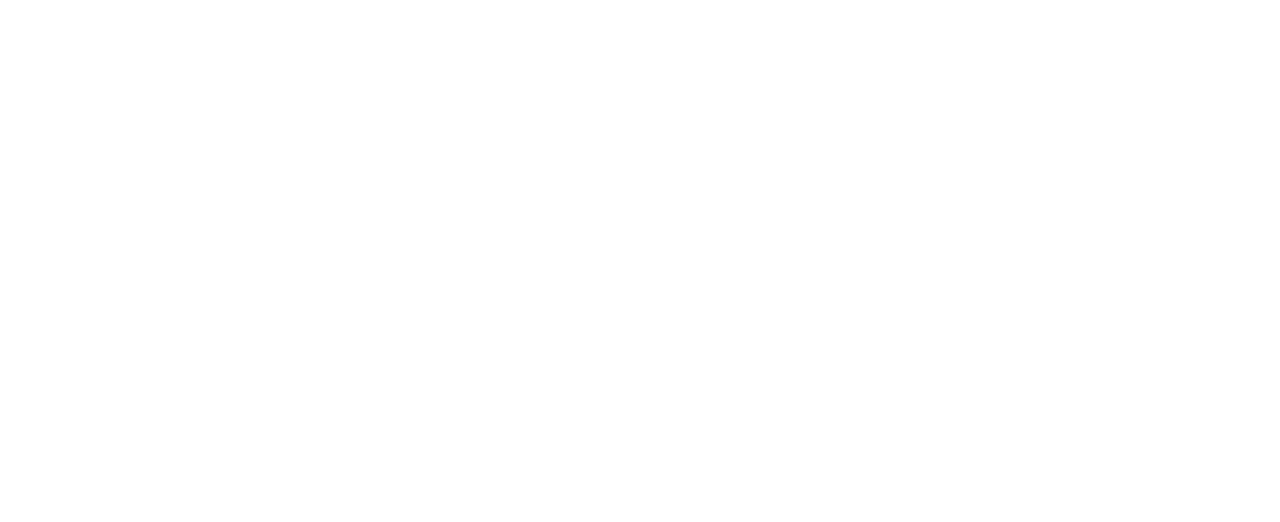
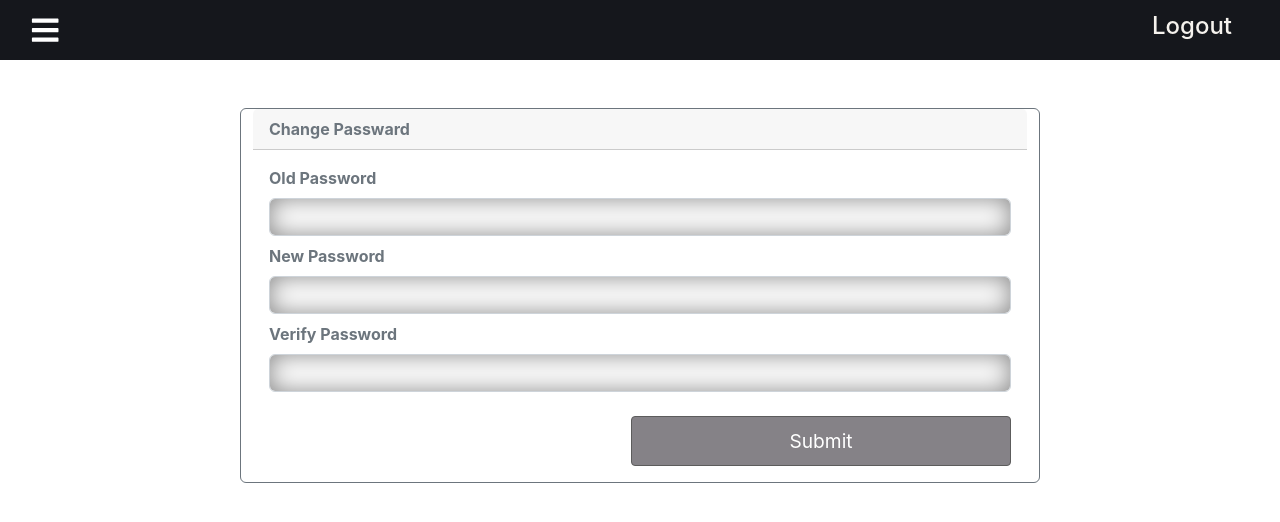
Before and after one commit to indrajit-work/RoyalKingAdminPanelFrontend, a React (Create React App) app: page /profile/changepassword in a window 1280 px wide. Shown: the top 522 px of the page. Built offline with nearby package versions, Linux system fonts and the light colour scheme.

Commit message:
update password and list distributors

```diff
--- a/src/App.js
+++ b/src/App.js
@@ -3,6 +3,8 @@
 import Login from "./components/Login";
 import Sidebar from "./components/Sidebar";
 import Dashboard from "./pages/Dashboard";
+import ChangePassword from "./pages/ChangePassword";
+import ListDistributor from "./pages/ListDistributor";
 function App() {
   return (
     <>
@@ -11,6 +13,7 @@
       </Route>
 
         <Switch>
+        {/* <Sidebar/> */}
          {/* {isAuth() && <Sidebar/>} */}
           <Route path="/" exact>
           <Redirect to="/dashboard" />
@@ -18,8 +21,22 @@
 
           </Route>
           <Route path="/dashboard" exact>
-            <Sidebar></Sidebar>
+            <Sidebar/>
             <Dashboard/>
+
+          </Route>
+          <Route path="/profile" exact>
+            <Sidebar/>
+            <Dashboard/>
+
+          </Route>
+          <Route path="/profile/changepassword" exact>
+            <Sidebar/>
+            <ChangePassword/>
+          </Route>
+          <Route path="/distributor/list" exact>
+            <Sidebar/>
+            <ListDistributor/>
 
           </Route>
         </Switch>
--- a/src/components/Login.js
+++ b/src/components/Login.js
@@ -19,9 +19,9 @@
     const { buttonText, success, password, msg, username } = regState;
     const history = useHistory();
 
-    // useEffect(() => {
-    //   isAuth() && history.push('/')
-    // }, []);
+    useEffect(() => {
+      isAuth() && history.push('/')
+    }, []);
 
     const handleChange = (name) => (e) => {
       console.log(e.target.value);
--- a/src/components/Sidebar.js
+++ b/src/components/Sidebar.js
@@ -37,7 +37,7 @@
   left: ${({ sidebar }) => (sidebar ? "0" : "-100%")};
   transition: 350ms;
   z-index: 10;
-  opacity: 0.9;
+  opacity: 0.95;
 `;
 
 const SidebarWrap = styled.div`
--- a/src/components/SidebarData.js
+++ b/src/components/SidebarData.js
@@ -14,7 +14,7 @@
       },
 {
     title: 'Profile',
-    path: '/overview',
+    path: '#',
     icon: <AiIcons.AiFillHome />,
     iconClosed: <RiIcons.RiArrowDownSFill />,
     iconOpened: <RiIcons.RiArrowUpSFill />,
@@ -22,36 +22,31 @@
     subNav: [
       {
         title: 'Change Passowrd',
-        path: '/overview/users',
+        path: '/profile/changepassword',
         icon: <IoIcons.IoIosPaper />
       },
     ]
   },
   {
-    title: 'User Manager',
-    path: '/reports',
+    title: 'Distributor',
+    // path: '',
     icon: <IoIcons.IoIosPaper />,
     iconClosed: <RiIcons.RiArrowDownSFill />,
     iconOpened: <RiIcons.RiArrowUpSFill />,
 
     subNav: [
       {
-        title: 'Admin',
-        path: '/reports/reports1',
-        icon: <IoIcons.IoIosPaper />,
+        title: 'List Distributor',
+        path: '/distributor/list',
+        icon: <AiIcons.AiOutlineBars />,
         cName: 'sub-nav'
       },
       {
-        title: 'Distributor ',
+        title: 'Add Distributor ',
         path: '/reports/reports2',
         icon: <IoIcons.IoIosPaper />,
         cName: 'sub-nav'
       },
-      {
-        title: 'Stockist',
-        path: '/reports/reports3',
-        icon: <IoIcons.IoIosPaper />
-      }
     ]
   },
   {
--- a/src/components/SubMenu.js
+++ b/src/components/SubMenu.js
@@ -35,7 +35,7 @@
   color: #f5f5f5;
   font-size: 15px;
   &:hover {
-    background: #a9abad;
+    background: #a9abafff;
     text-decoration:none;
     cursor: pointer;
   }
--- a/src/index.js
+++ b/src/index.js
@@ -1,7 +1,7 @@
 import React from "react";
 import '../node_modules/bootstrap/dist/css/bootstrap.min.css'
 import ReactDOM from "react-dom/client";
-
+import "mdb-react-ui-kit/dist/mdb-react-ui-kit" ;
 import "./index.css";
 import { BrowserRouter } from "react-router-dom";
 import App from "./App";
--- /dev/null
+++ b/src/pages/ChagePassword.css
@@ -0,0 +1,18 @@
+.password{
+    /* border-color: rgb(50, 156, 156) !important; */
+
+    box-shadow:15px #0b0a0b !important;
+}
+
+.btn{
+    color:#fff;
+    background-color:#858287 !important;
+    border-color:#5c5c5c !important;
+    font-size: 1.2rem;
+
+}
+
+.btn:hover{
+    transition: 0.6s;
+   font-size: 1.5rem;
+}
--- /dev/null
+++ b/src/pages/ChangePassword.js
@@ -0,0 +1,141 @@
+import React, { useState } from "react";
+import { Card, Form, Button, Row, Container, Alert } from "react-bootstrap";
+import { DiWindows } from "react-icons/di";
+import "./ChagePassword.css";
+import axios from "axios";
+import { getCookie } from "../utils/auth";
+
+
+const ChangePassword = () => {
+  const [state, setState] = useState({
+    oldPassword: "",
+    newPassword: "",
+    verifyPassword: "",
+    buttonText: "Submit",
+    succmsg: "",
+    errmsg:""
+  });
+
+  const { oldPassword, newPassword, verifyPassword, buttonText ,succmsg,errmsg} = state;
+
+  const userID=getCookie("token");
+  const handleChange = (name) => (e) => {
+    console.log(e.target.value);
+    setState({
+      ...state,
+      [name]: e.target.value,
+      succmsg: "",
+      errmsg:"",
+      buttonText: "Submit",
+    });
+  };
+  const handleSubmit = async (e) => {
+    e.preventDefault();
+    setState({
+      ...state,
+      buttonText: "Submitting....",
+    });
+
+    if (newPassword !== verifyPassword) {
+      setState({
+        ...state,
+        buttonText: "Submit",
+      });
+      alert("New Password and Verify Password doesn't match");
+
+      return;
+    }
+
+    try {
+      const res = await axios.post(
+        `${process.env.REACT_APP_API}/users/login/admin/resetpassword`,
+        {
+          userID: parseInt(userID),
+          oldPassword,
+          newPassword
+        },
+      );
+
+      // console.log("Login:...............", res);
+      setState({
+        ...state,
+        oldPassword: "",
+        newPassword: "",
+        verifyPassword: "",
+        buttonText: "Submit",
+        succmsg: res.data.msg,
+      });
+
+    } catch (error) {
+      console.log("Error:", error);
+      setState({
+        ...state,
+        buttonText: "Login",
+        errmsg: error.response.data.msg,
+      });
+    }
+
+
+  };
+  return (
+
+    <Container>
+      <Row>
+        <Card
+          border="secondary"
+          style={{ width: "50rem" }}
+          className="m-auto mt-5 "
+        >
+          <Card.Header className="text-muted font-weight-bold">
+            Change Passward
+          </Card.Header>
+          <Card.Body>
+            {succmsg && <Alert variant="success">{succmsg}</Alert>}
+            {errmsg && <Alert variant="danger">{errmsg}</Alert>}
+            <Form onSubmit={handleSubmit}>
+              <Form.Group controlId="formBasicPassword" className="pb-2">
+                <Form.Label className="text-muted font-weight-bold">
+                  Old Password
+                </Form.Label>
+                <Form.Control
+                  type="password"
+                  required
+                  onChange={handleChange("oldPassword")}
+                  value={oldPassword}
+                />
+              </Form.Group>
+              <Form.Group controlId="formBasicPassword" className="pb-2">
+                <Form.Label className="text-muted font-weight-bold">
+                  New Password
+                </Form.Label>
+                <Form.Control
+                  type="password"
+                  required
+                  onChange={handleChange("newPassword")}
+                  value={newPassword}
+                />
+              </Form.Group>
+
+              <Form.Group controlId="formBasicPassword">
+                <Form.Label className="text-muted font-weight-bold">
+                  Verify Password
+                </Form.Label>
+                <Form.Control
+                  type="password"
+                  required
+                  onChange={handleChange("verifyPassword")}
+                  value={verifyPassword}
+                />
+              </Form.Group>
+              <Button size="sm" className="float-right mt-4 btn " type="submit">
+                {buttonText}
+              </Button>
+            </Form>
+          </Card.Body>
+        </Card>
+      </Row>
+    </Container>
+  );
+};
+
+export default ChangePassword;
--- /dev/null
+++ b/src/pages/ListDistributor.js
@@ -0,0 +1,64 @@
+import axios from 'axios';
+import React ,{useEffect,useState} from 'react'
+import { MDBTable , MDBTableHead , MDBTableBody , MDBRow , MDBCol , MDBContainer} from "mdb-react-ui-kit" ;
+
+const ListDistributor = () => {
+    const[data,setData]=useState([]);
+    useEffect(()=>{
+        loadUserData();
+    },[])
+
+    const loadUserData=async ()=>{
+      return   await axios.get("https://gf8mf58fp2.execute-api.ap-south-1.amazonaws.com/Royal_prod/users/login/admin/getallusers")
+      .then((response)=> setData(response.data)).catch((err)=>console.error("Erroror",err))
+
+    }
+    console.log("data:",data.users);
+
+  return (
+  <MDBContainer>
+    <div style={{marginTop:"80px"}}>
+    < h1 className='text-center mb-5 text-muted'> Distributors </h1>
+<MDBRow>
+   <MDBCol size ="12">
+    <MDBTable >
+       < MDBTableHead dark >
+         < tr >
+         <th scope ="col">User Id</th>
+            <th scope = " col " > User Role </ th >
+            <th scope = " col " >Email </ th >
+            <th scope = " col " > Name </th >
+            <th scope = " col " >Registered On </th >
+            <th scope = " col " > Status </th >
+         </tr>
+       </MDBTableHead >
+       { data.length === 0 ? (
+         <MDBTableBody className = "align-center mb-8" >
+         <tr>
+            <td colspan ={ 8 } className = " text-center mb-8" > No Data Found </td>
+         </tr>
+      </MDBTableBody>
+       ):(
+        data.users.map ((item ,index ) => (
+            <MDBTableBody key={index} >
+           <tr>
+
+            <td > {item.userID } </td>
+              < td > { item.userRole } </td >
+               < td > { item.email } </ td >
+                <td>{item.fullName}</td>
+              < td > { item.registeredOn } </td >
+              < td > { item.userStatus } </ td >
+        </tr>
+        </MDBTableBody>
+        ))
+       )}
+    </MDBTable >
+  </MDBCol>
+</MDBRow>
+    </div>
+  </MDBContainer>
+  )
+}
+
+export default ListDistributor
```
Also changed, not shown: package.json (+4 -3 lines), 1 other file (tests, documents, lock files or other folders).
